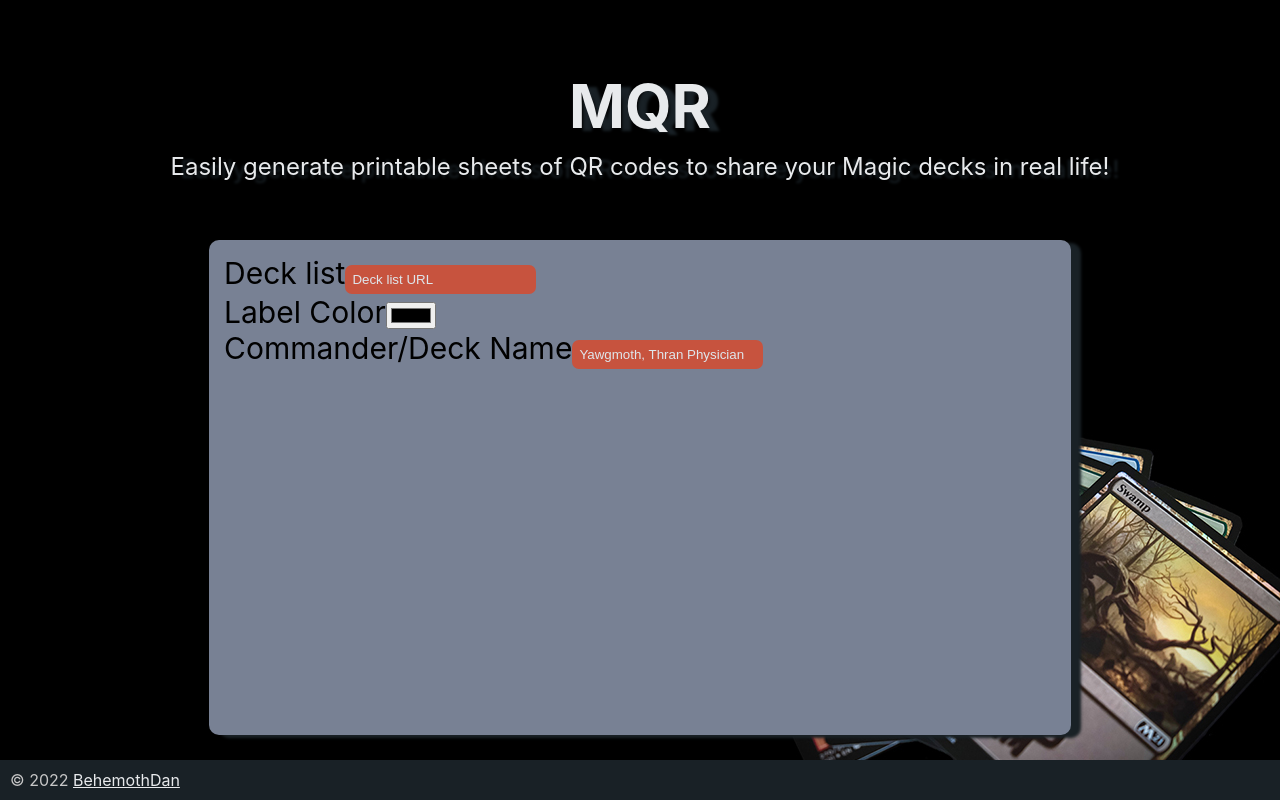
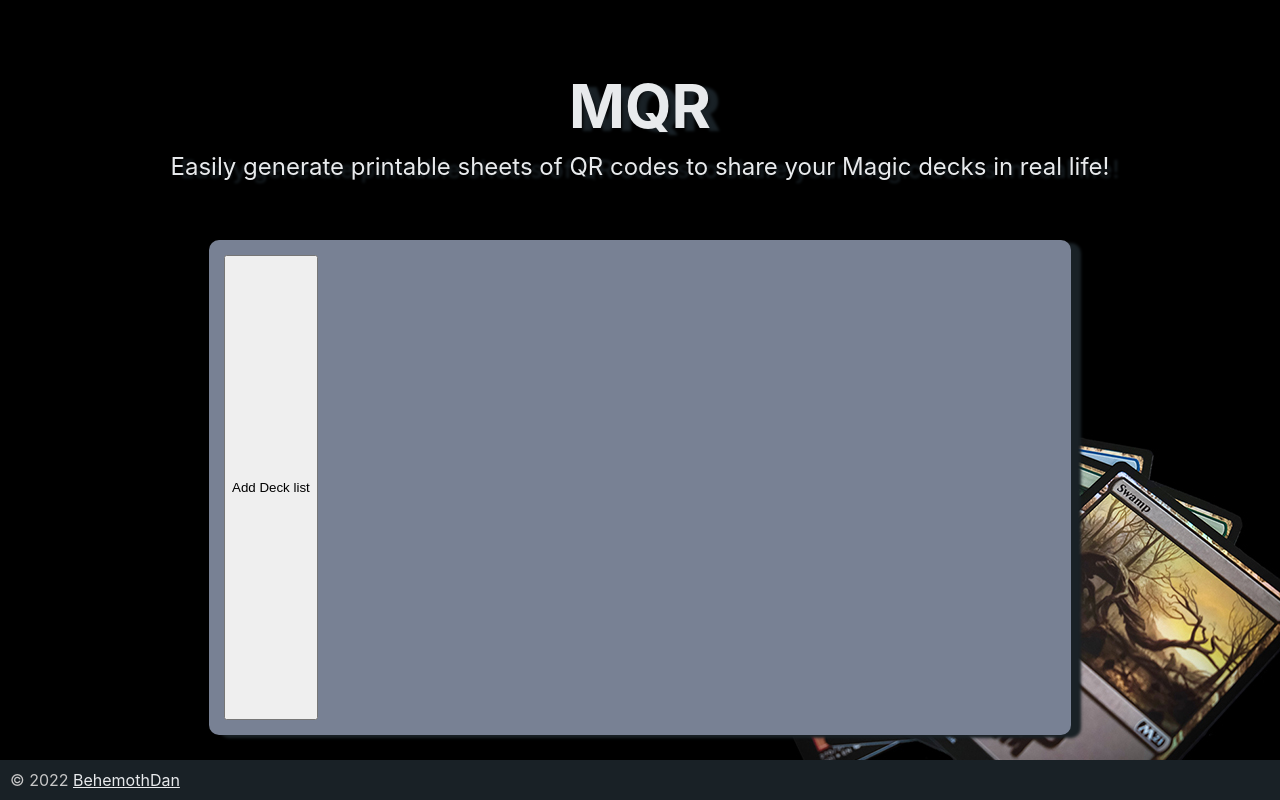
Before and after one commit to behemothdan/magicqrcode-ui, a React (Create React App) app: page / in a window 1280 px wide. Built offline with nearby package versions, Linux system fonts and the light colour scheme.

Commit message:
Technically it add's new fields.

```diff
--- a/src/views/Main.tsx
+++ b/src/views/Main.tsx
@@ -1,10 +1,18 @@
 import "../style/Main.scss";
 import AddDeckList from "../components/AddDecklist/AddDecklist";
+import { useState } from "react";
 
-function Home() {
+const Home = () => {
+	const [decklistInputs, setDecklistInputs] = useState([] as any[]);
+
+	const onAddDecklist = () => {
+		setDecklistInputs(decklistInputs.concat(<AddDeckList key={decklistInputs.length} />));
+	}
+
 	return (
 		<main role="main">
-			<AddDeckList />
+			{decklistInputs}
+			<button onClick={onAddDecklist}>Add Deck list</button>
 		</main>
 	)
 }
```
